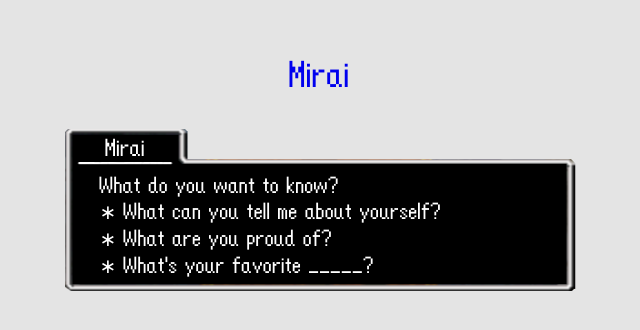
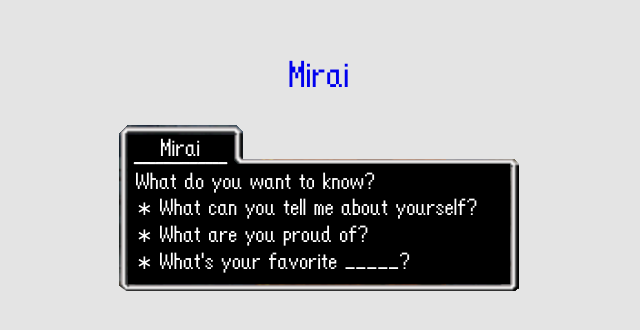
Before and after one commit to miishin/mirai, a Next.js app: page / in a window 1280 px wide. Shown: the part 108-438 px from the top of the page, without its empty margins (320-960 px from the left). Built offline with nearby package versions, Linux system fonts and the light colour scheme; a web font is replaced by a local one.

Commit message:
resized textbox and adjusted css accordingly

```diff
--- a/styles/Menu.module.css
+++ b/styles/Menu.module.css
@@ -1,7 +1,6 @@
 .menu {
   margin: auto;
-  min-width: 511px;
-  width: 20%;
+  width: 420;
   padding: 20px;
   position: absolute;
   top: 40%;
```
Also changed, not shown: public/textbox.svg, 1 other file (tests, documents, lock files or other folders).
